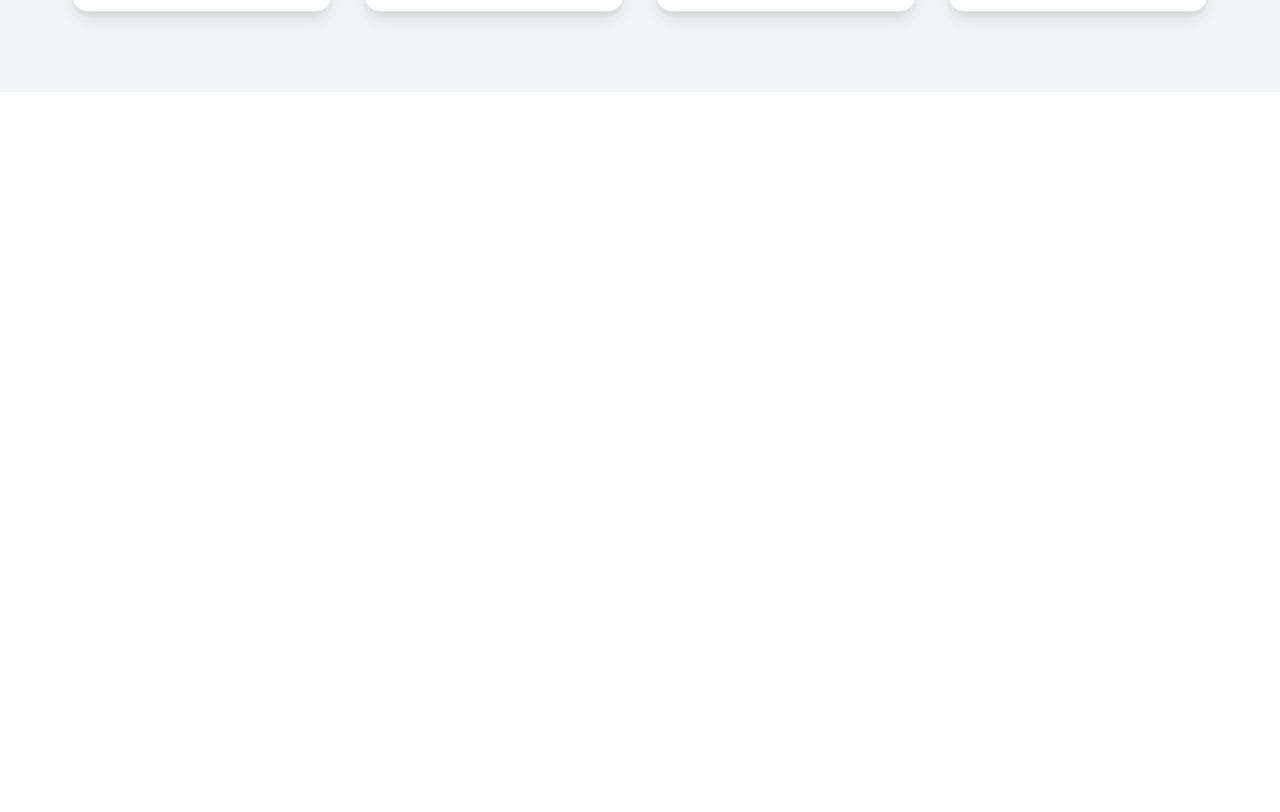
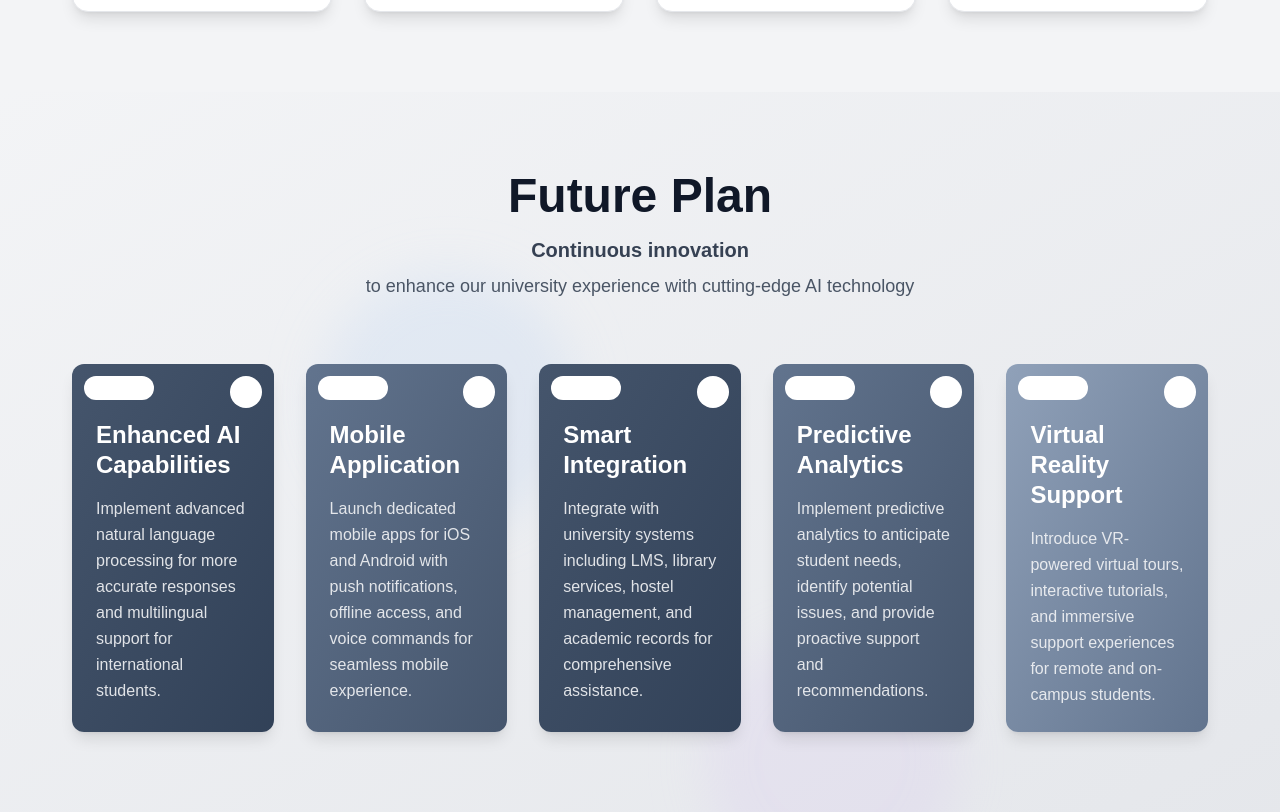
Before and after one commit to takbir-hasan/HackTheAI-Final-Round, a Next.js app in the folder frontend/: page / in a window 1280 px wide. Shown: the part 2154-2966 px from the top of the page. Before the commit the page ends 2246 px from the top, so only its background shows below. Built offline with nearby package versions, Linux system fonts and the light colour scheme.

Commit message:
added the future plan components under the service section in the main page

```diff
--- /dev/null
+++ b/frontend/src/app/components/FuturePlan.tsx
@@ -0,0 +1,139 @@
+"use client";
+
+import React from 'react';
+
+interface FuturePlanItem {
+  title: string;
+  description: string;
+  phase: number;
+  timeline: string;
+}
+
+const FuturePlan: React.FC = () => {
+  const futurePlans: FuturePlanItem[] = [
+    {
+      title: "Enhanced AI Capabilities",
+      description: "Implement advanced natural language processing for more accurate responses and multilingual support for international students.",
+      phase: 1,
+      timeline: "Q4 2025"
+    },
+    {
+      title: "Mobile Application",
+      description: "Launch dedicated mobile apps for iOS and Android with push notifications, offline access, and voice commands for seamless mobile experience.",
+      phase: 2,
+      timeline: "Q1 2026"
+    },
+    {
+      title: "Smart Integration",
+      description: "Integrate with university systems including LMS, library services, hostel management, and academic records for comprehensive assistance.",
+      phase: 3,
+      timeline: "Q2 2026"
+    },
+    {
+      title: "Predictive Analytics",
+      description: "Implement predictive analytics to anticipate student needs, identify potential issues, and provide proactive support and recommendations.",
+      phase: 4,
+      timeline: "Q3 2026"
+    },
+    {
+      title: "Virtual Reality Support",
+      description: "Introduce VR-powered virtual tours, interactive tutorials, and immersive support experiences for remote and on-campus students.",
+      phase: 5,
+      timeline: "Q4 2026"
+    }
+  ];
+
+  return (
+    <section className="relative py-12 sm:py-16 lg:py-20 px-4 sm:px-6 lg:px-8 bg-gradient-to-br from-gray-100 to-gray-200 overflow-hidden">
+      <div className="max-w-7xl mx-auto relative z-10">
+        {/* Header Section */}
+        <div className="text-center mb-10 sm:mb-12 lg:mb-16">
+          <h2 className="text-2xl sm:text-3xl md:text-4xl lg:text-5xl font-bold text-gray-900 mb-3 sm:mb-4">
+            Future Plan
+          </h2>
+          <p className="text-base sm:text-lg md:text-xl font-semibold text-gray-700 mb-2">
+            Continuous innovation
+          </p>
+          <p className="text-sm sm:text-base md:text-lg text-gray-600 max-w-3xl mx-auto px-4">
+            to enhance our university experience with cutting-edge AI technology
+          </p>
+        </div>
+
+        {/* Cards Grid */}
+        <div className="grid grid-cols-1 sm:grid-cols-2 lg:grid-cols-3 xl:grid-cols-5 gap-4 sm:gap-6 lg:gap-8 px-10">
+          {futurePlans.map((plan, index) => (
+            <div
+              key={plan.phase}
+              className={`
+                group relative overflow-hidden rounded-lg sm:rounded-xl shadow-lg transition-all duration-300 hover:shadow-2xl hover:scale-105
+                ${index === 0 ? 'bg-gradient-to-br from-slate-600 to-slate-700' : ''}
+                ${index === 1 ? 'bg-gradient-to-br from-slate-500 to-slate-600' : ''}
+                ${index === 2 ? 'bg-gradient-to-br from-slate-600 to-slate-700' : ''}
+                ${index === 3 ? 'bg-gradient-to-br from-slate-500 to-slate-600' : ''}
+                ${index === 4 ? 'bg-gradient-to-br from-slate-400 to-slate-500' : ''}
+                p-4 sm:p-6 text-white min-h-[250px] sm:min-h-[280px] lg:min-h-[320px] flex flex-col justify-between
+                cursor-pointer transform hover:-translate-y-1 sm:hover:-translate-y-2
+                animate-fade-in-up
+              `}
+              style={{
+                animationDelay: `${index * 0.1}s`
+              }}
+            >
+              {/* Phase indicator */}
+              <div className="absolute top-2 sm:top-3 right-2 sm:right-3 bg-white bg-opacity-20 backdrop-blur-sm rounded-full w-6 h-6 sm:w-8 sm:h-8 flex items-center justify-center text-xs sm:text-sm font-bold">
+                {plan.phase}
+              </div>
+
+              {/* Timeline badge */}
+              <div className="absolute top-2 sm:top-3 left-2 sm:left-3 bg-white bg-opacity-20 backdrop-blur-sm rounded-full px-2 py-1 sm:px-3 sm:py-1 text-xs font-semibold">
+                {plan.timeline}
+              </div>
+
+              {/* Content */}
+              <div className="mt-6 sm:mt-8 flex-grow">
+                <h3 className="text-lg sm:text-xl lg:text-2xl font-bold mb-3 sm:mb-4 group-hover:text-blue-200 transition-colors duration-300 leading-tight">
+                  {plan.title}
+                </h3>
+                <p className="text-xs sm:text-sm lg:text-base text-gray-100 leading-relaxed opacity-90 group-hover:opacity-100 transition-opacity duration-300">
+                  {plan.description}
+                </p>
+              </div>
+
+              {/* Hover effect overlay */}
+              <div className="absolute inset-0 bg-gradient-to-t from-black/20 to-transparent opacity-0 group-hover:opacity-100 transition-opacity duration-300 pointer-events-none" />
+
+              {/* Decorative element */}
+              <div className="absolute bottom-0 left-0 w-full h-1 bg-gradient-to-r from-blue-400 to-purple-500 transform scale-x-0 group-hover:scale-x-100 transition-transform duration-300 origin-left" />
+            </div>
+          ))}
+        </div>
+      </div>
+
+      {/* Background decoration */}
+      <div className="absolute inset-0 overflow-hidden pointer-events-none">
+        <div className="absolute top-1/4 left-1/4 w-32 h-32 sm:w-48 sm:h-48 lg:w-64 lg:h-64 bg-blue-200 rounded-full mix-blend-multiply filter blur-xl opacity-20 animate-pulse" />
+        <div className="absolute top-3/4 right-1/4 w-32 h-32 sm:w-48 sm:h-48 lg:w-64 lg:h-64 bg-purple-200 rounded-full mix-blend-multiply filter blur-xl opacity-20 animate-pulse" style={{ animationDelay: '2s' }} />
+      </div>
+
+      {/* Custom CSS for animations */}
+      <style jsx>{`
+        @keyframes fade-in-up {
+          from {
+            opacity: 0;
+            transform: translateY(20px);
+          }
+          to {
+            opacity: 1;
+            transform: translateY(0);
+          }
+        }
+
+        .animate-fade-in-up {
+          animation: fade-in-up 0.6s ease-out forwards;
+          opacity: 0;
+        }
+      `}</style>
+    </section>
+  );
+};
+export default FuturePlan;
--- a/frontend/src/app/page.tsx
+++ b/frontend/src/app/page.tsx
@@ -2,6 +2,7 @@ import Navbar from "./components/navbar";
 import HeroSection from "./components/HeroSection";
 import ChatSection from "./components/ChatSection";
 import ServicesSection from "./components/ServicesSection";
+import FuturePlan from "./components/FuturePlan";
 
 export default function Home() {
   return (
@@ -10,6 +11,7 @@ export default function Home() {
       <HeroSection />
       <ChatSection />
       <ServicesSection />
+      <FuturePlan />
     </div>
   );
 }
```
